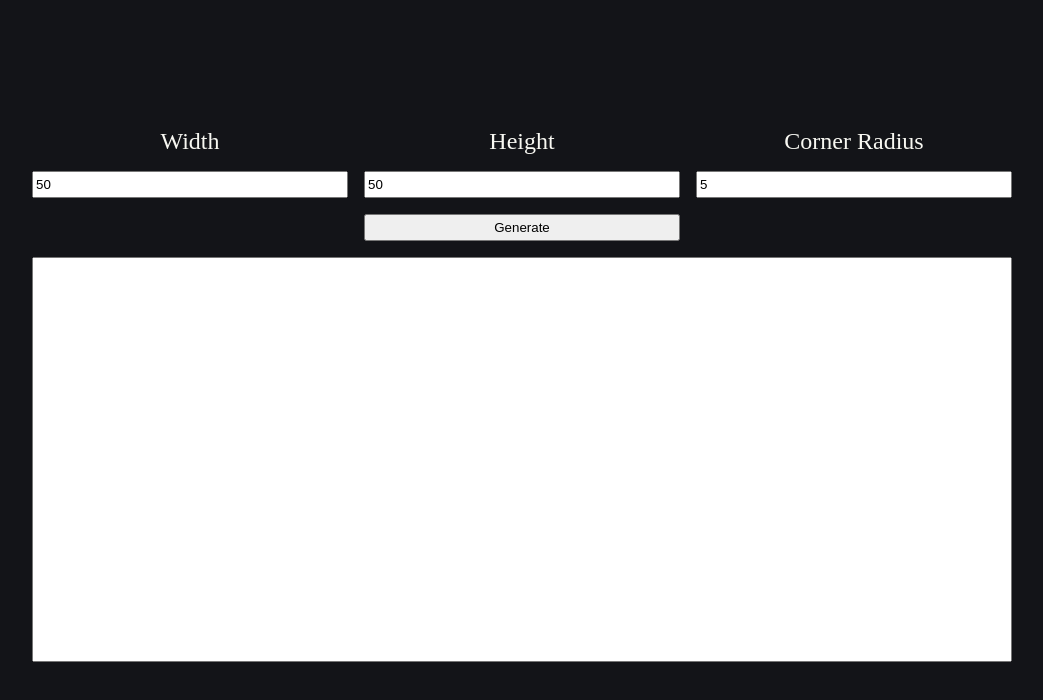
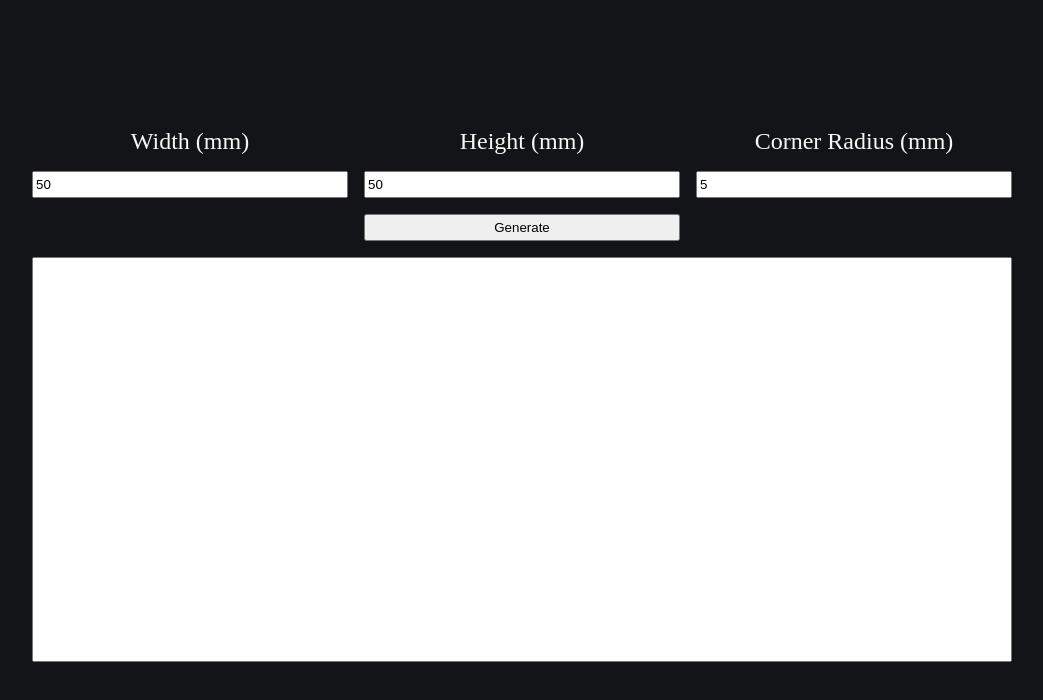
Before and after one commit to ChSotiriou/kicad-board-outline-generator, a plain HTML site: page index.html in a window 1280 px wide. Shown: the whole page, without its empty margins (118-1161 px from the left). Drawn offline with Linux system fonts and the light colour scheme.

Commit message:
added units

```diff
--- a/index.html
+++ b/index.html
@@ -10,9 +10,9 @@
     <body>
 
         <div class="container">
-            <label>Width</label>
-            <label>Height</label>
-            <label>Corner Radius</label>
+            <label>Width (mm)</label>
+            <label>Height (mm)</label>
+            <label>Corner Radius (mm)</label>
             <input type="number" name="rect_width" id="rect_width" value="50">
             <input type="number" name="rect_height" id="rect_height" value="50">
             <input type="number" name="fillet" id="fillet" value="5">
```
